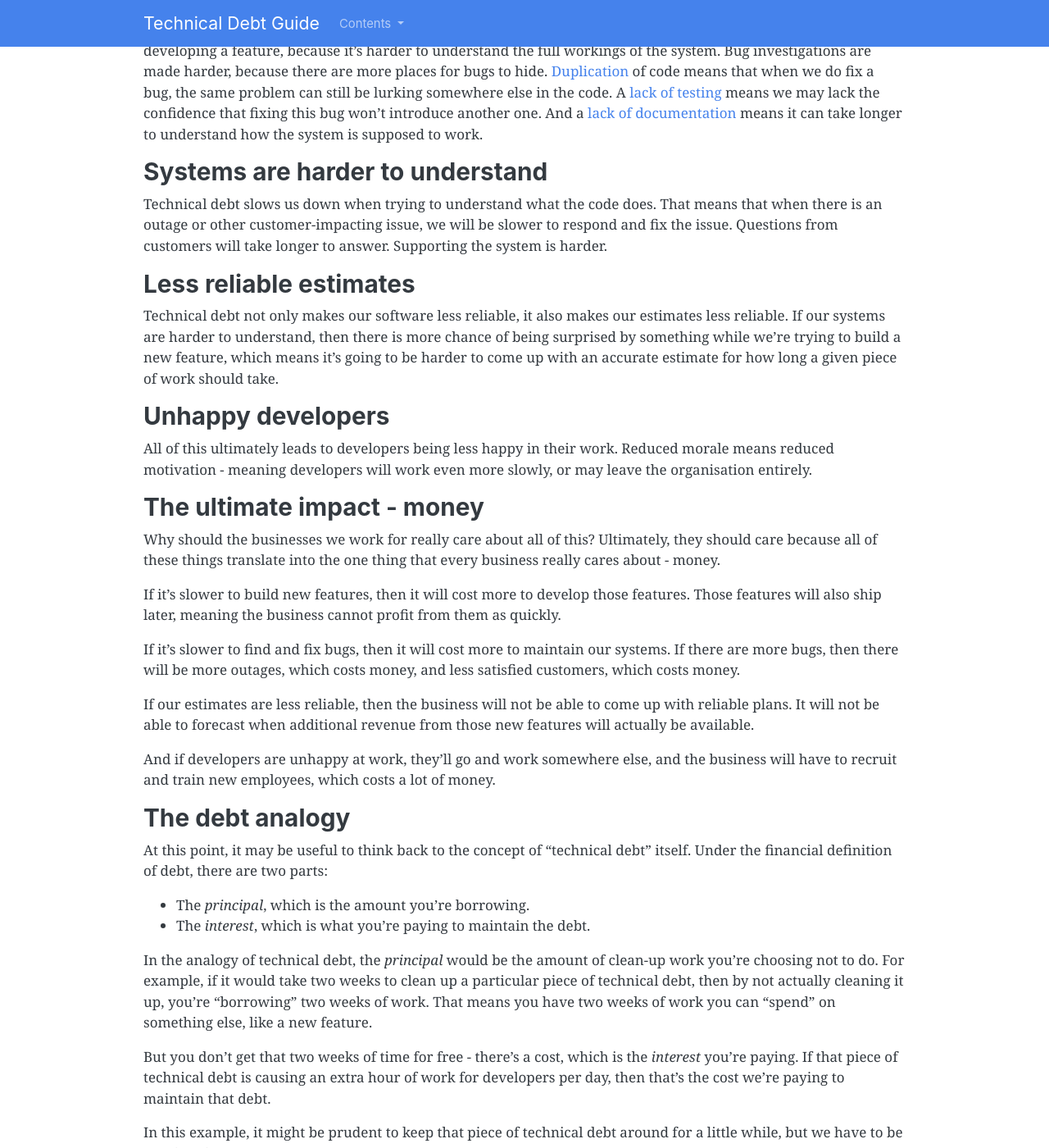
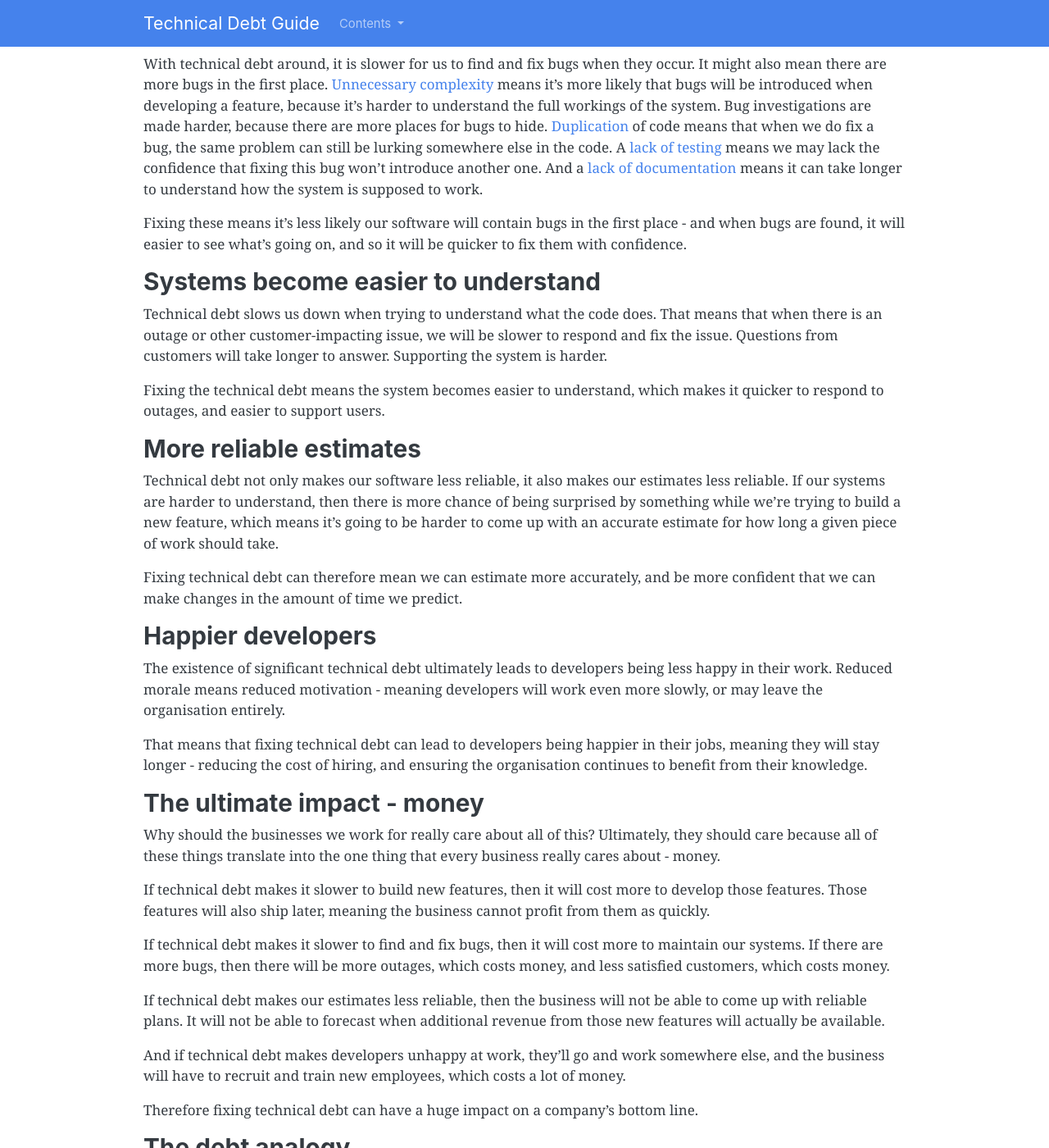
Before and after one commit to alexwarren/techdebtguide, a Jekyll site: the page built from articles/why-fix-technical-debt.md, in a window 1280 px wide and 1400 px high, scrolled down 1009 px. Shown: the whole window at 82% size. Built offline with Jekyll 4.4.1, drawn with Linux system fonts in a browser that asks for light colours; some of the changed text lies outside the part shown.

Commit message:
Update why-fix-technical-debt.md

```diff
--- a/articles/why-fix-technical-debt.md
+++ b/articles/why-fix-technical-debt.md
@@ -10,42 +10,54 @@ Why fix technical debt? In the previous section, we looked at the different [typ
 
 Only developers see the true horror lurking behind the scenes, but if the customers are happy, isn't that all that matters? Why would we waste time cleaning up the internal details of our software?
 
-Well, the main reason is _it slows us down_.
+Well, the main reason is technical debt _slows us down_ - fixing it enables developers to get things done faster.
 
-### Slower to build new features
+### Quicker to build new features
 
-Technical debt makes it slower for us as developers to build new features. [Unnecessary complexity](types-of-technical-debt#unnecessary-complexity) means we have to write more code than we should, which in itself exacerbates the problem. It means it takes longer to work out what code changes are required, and we need to do more testing because there are more edge cases to handle.
+Fixing technical debt makes it quicker for developers build new features. If we don't fix it, [unnecessary complexity](types-of-technical-debt#unnecessary-complexity) means we have to write more code than we should, which in itself exacerbates the problem of technical debt. It means it takes longer to work out what code changes are required, and we need to do more testing because there are more edge cases to handle.
 
 If we have [duplication](types-of-technical-debt#duplication), then we have to make the same code changes in multiple places. A
 [lava layer](types-of-technical-debt#lava-layer) means we might have to understand multiple overlapping frameworks to implement a feature. A [lack of testing](types-of-technical-debt#lack-of-testing) means we have to take extra time to ensure we haven't broken some existing functionality. If we have a [lack of documentation](types-of-technical-debt#lack-of-documentation), we have to spend more time understanding how the current system works, and how our new feature can fit within its design. If there is a [lack of automation](types-of-technical-debt#lack-of-automation), it will take longer to deploy the new feature. And if there are [outdated dependencies](types-of-technical-debt#outdated-dependencies), we might be building something using older, unsupported versions of libraries.
 
-### Harder to maintain software, and harder to fix bugs
+So, fixing these problems will enable developers to work more quickly, and deliver features faster.
 
-With technical debt, it is slower for us to find and fix bugs when they occur. It might also mean there are more bugs in the first place. [Unnecessary complexity](types-of-technical-debt#unnecessary-complexity) means it's more likely that bugs will be introduced when developing a feature, because it's harder to understand the full workings of the system. Bug investigations are made harder, because there are more places for bugs to hide. [Duplication](types-of-technical-debt#duplication) of code means that when we do fix a bug, the same problem can still be lurking somewhere else in the code. A [lack of testing](types-of-technical-debt#lack-of-testing) means we may lack the confidence that fixing this bug won't introduce another one. And a [lack of documentation](types-of-technical-debt#lack-of-documentation) means it can take longer to understand how the system is supposed to work.
+### Easier to maintain software, and easier to fix bugs
 
-### Systems are harder to understand
+With technical debt around, it is slower for us to find and fix bugs when they occur. It might also mean there are more bugs in the first place. [Unnecessary complexity](types-of-technical-debt#unnecessary-complexity) means it's more likely that bugs will be introduced when developing a feature, because it's harder to understand the full workings of the system. Bug investigations are made harder, because there are more places for bugs to hide. [Duplication](types-of-technical-debt#duplication) of code means that when we do fix a bug, the same problem can still be lurking somewhere else in the code. A [lack of testing](types-of-technical-debt#lack-of-testing) means we may lack the confidence that fixing this bug won't introduce another one. And a [lack of documentation](types-of-technical-debt#lack-of-documentation) means it can take longer to understand how the system is supposed to work.
+
+Fixing these means it's less likely our software will contain bugs in the first place - and when bugs are found, it will easier to see what's going on, and so it will be quicker to fix them with confidence.
+
+### Systems become easier to understand
 
 Technical debt slows us down when trying to understand what the code does. That means that when there is an outage or other customer-impacting issue, we will be slower to respond and fix the issue. Questions from customers will take longer to answer. Supporting the system is harder.
 
-### Less reliable estimates
+Fixing the technical debt means the system becomes easier to understand, which makes it quicker to respond to outages, and easier to support users.
+
+### More reliable estimates
 
 Technical debt not only makes our software less reliable, it also makes our estimates less reliable. If our systems are harder to understand, then there is more chance of being surprised by something while we're trying to build a new feature, which means it's going to be harder to come up with an accurate estimate for how long a given piece of work should take.
 
-### Unhappy developers
+Fixing technical debt can therefore mean we can estimate more accurately, and be more confident that we can make changes in the amount of time we predict.
 
-All of this ultimately leads to developers being less happy in their work. Reduced morale means reduced motivation - meaning developers will work even more slowly, or may leave the organisation entirely.
+### Happier developers
+
+The existence of significant technical debt ultimately leads to developers being less happy in their work. Reduced morale means reduced motivation - meaning developers will work even more slowly, or may leave the organisation entirely.
+
+That means that fixing technical debt can lead to developers being happier in their jobs, meaning they will stay longer - reducing the cost of hiring, and ensuring the organisation continues to benefit from their knowledge.
 
 ### The ultimate impact - money
 
 Why should the businesses we work for really care about all of this? Ultimately, they should care because all of these things translate into the one thing that every business really cares about - money.
 
-If it's slower to build new features, then it will cost more to develop those features. Those features will also ship later, meaning the business cannot profit from them as quickly.
+If technical debt makes it slower to build new features, then it will cost more to develop those features. Those features will also ship later, meaning the business cannot profit from them as quickly.
 
-If it's slower to find and fix bugs, then it will cost more to maintain our systems. If there are more bugs, then there will be more outages, which costs money, and less satisfied customers, which costs money.
+If technical debt makes it slower to find and fix bugs, then it will cost more to maintain our systems. If there are more bugs, then there will be more outages, which costs money, and less satisfied customers, which costs money.
 
-If our estimates are less reliable, then the business will not be able to come up with reliable plans. It will not be able to forecast when additional revenue from those new features will actually be available.
+If technical debt makes our estimates less reliable, then the business will not be able to come up with reliable plans. It will not be able to forecast when additional revenue from those new features will actually be available.
 
-And if developers are unhappy at work, they'll go and work somewhere else, and the business will have to recruit and train new employees, which costs a lot of money.
+And if technical debt makes developers unhappy at work, they'll go and work somewhere else, and the business will have to recruit and train new employees, which costs a lot of money.
+
+Therefore fixing technical debt can have a huge impact on a company's bottom line.
 
 ### The debt analogy
 
```
